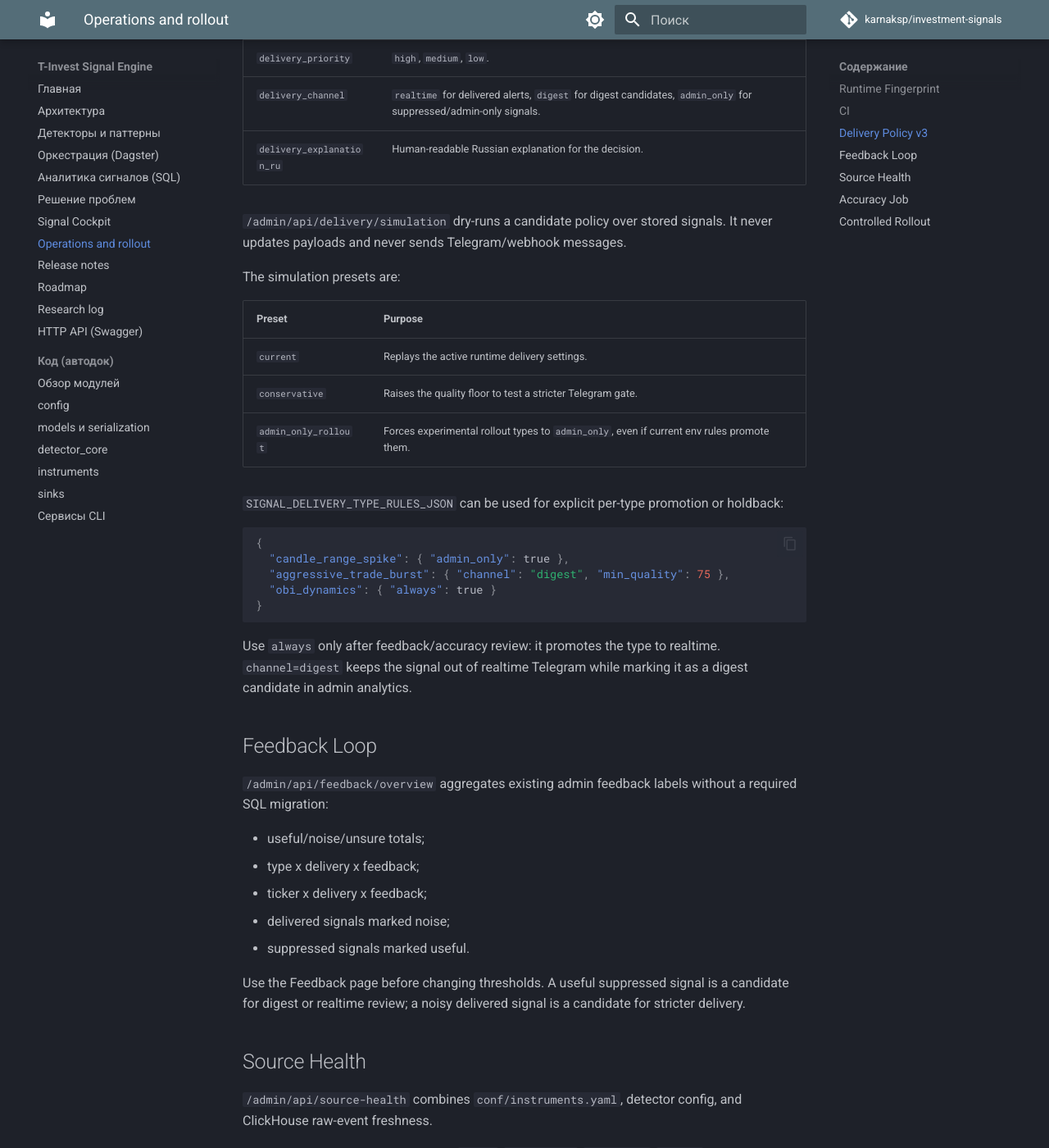
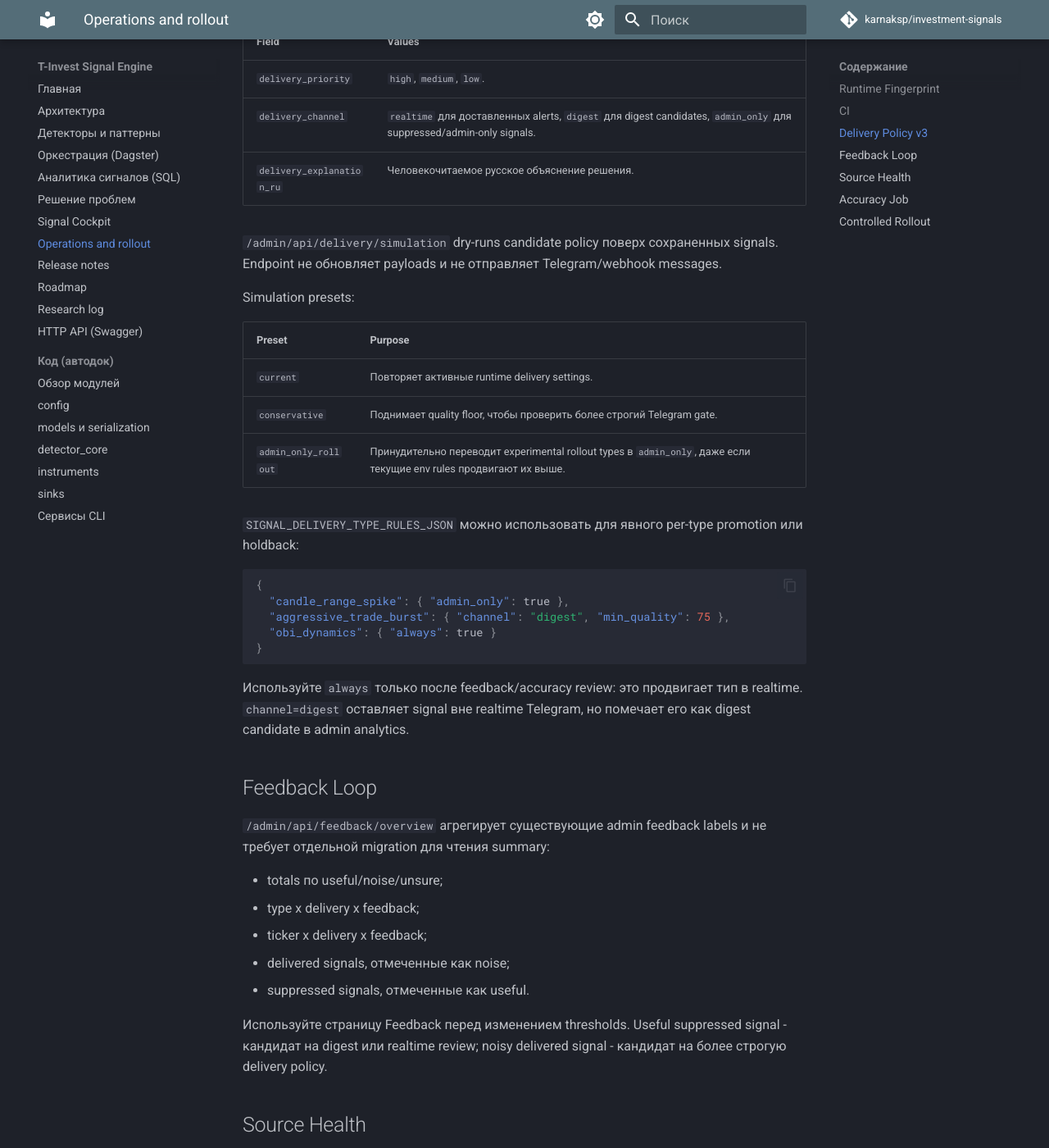
Before and after one commit to karnaksp/investment-signals, an MkDocs documentation site: the page built from docs/operations.md, in a window 1280 px wide and 1400 px high, scrolled down 1386 px. Shown: the whole window at 82% size. Built offline with MkDocs 1.6.1 and Material for MkDocs 9.7.7, drawn with Linux system fonts in a browser that asks for light colours; comment, search, counter and statistics services are not loaded; some of the changed text lies outside the part shown.

Commit message:
Localize operations docs (#18)
Co-authored-by: Denis Irinyakov <karnaksp@users.noreply.github.com>

````diff
--- a/docs/operations.md
+++ b/docs/operations.md
@@ -1,20 +1,20 @@
 # Operations and Rollout
 
-This page documents the runtime and calibration loop used to evolve Signal Engine without returning Telegram spam.
+Эта страница описывает runtime и calibration loop, которые позволяют развивать Signal Engine без увеличения шума в delivery.
 
 ## Runtime Fingerprint
 
-`/health`, `/ready`, and `/admin/api/settings` include a runtime fingerprint:
+`/health`, `/ready` и `/admin/api/settings` возвращают runtime fingerprint:
 
 | Field | Meaning |
 |---|---|
-| `app_version` | Package/runtime version from `APP_VERSION` or package metadata. |
-| `commit_sha` | Build commit from `APP_COMMIT_SHA`, GitHub SHA, or local `git rev-parse`. |
-| `build_time` | Build timestamp from `APP_BUILD_TIME`, `BUILD_TIME`, or `unknown`. |
+| `app_version` | Версия package/runtime из `APP_VERSION` или package metadata. |
+| `commit_sha` | Build commit из `APP_COMMIT_SHA`, GitHub SHA или локального `git rev-parse`. |
+| `build_time` | Build timestamp из `APP_BUILD_TIME`, `BUILD_TIME` или `unknown`. |
 
-Signal Cockpit shows this fingerprint in the top status bar after the first settings request. Use it to verify which commit produced a Telegram alert or an admin row.
+Signal Cockpit показывает этот fingerprint в верхней status bar после первого запроса settings. Используйте его, чтобы проверить, какой commit создал Telegram alert или admin row.
 
-Docker builds can pass:
+Docker builds могут передавать:
 
 ```bash
 docker build \
@@ -26,7 +26,7 @@ docker build \
 
 ## CI
 
-`.github/workflows/ci.yml` runs on pushes, pull requests, and manual dispatch:
+`.github/workflows/ci.yml` запускается на pushes, pull requests и manual dispatch:
 
 ```bash
 python -m pytest -q
@@ -41,31 +41,31 @@ docker build \
 docker run --rm tinvest-signal-engine:ci python -c "from tinvest_signal_engine.runtime_info import runtime_fingerprint; from tinvest_signal_engine.services.api import create_app; app = create_app(); print(app.title, runtime_fingerprint())"
 ```
 
-`.github/workflows/docs.yml` remains responsible for GitHub Pages deployment from `main`.
+`.github/workflows/docs.yml` отвечает за GitHub Pages deployment из `main`.
 
 ## Delivery Policy v3
 
-Delivery v3 keeps the storage-first rule: detector and enrichment save signals, delivery decides what can leave the system.
+Delivery v3 сохраняет storage-first rule: detector и enrichment сохраняют signals, а delivery решает, что может выйти из системы наружу.
 
-Every signal payload gets additional read-only metadata:
+Каждый signal payload получает дополнительную read-only metadata:
 
 | Field | Values |
 |---|---|
 | `delivery_priority` | `high`, `medium`, `low`. |
-| `delivery_channel` | `realtime` for delivered alerts, `digest` for digest candidates, `admin_only` for suppressed/admin-only signals. |
-| `delivery_explanation_ru` | Human-readable Russian explanation for the decision. |
+| `delivery_channel` | `realtime` для доставленных alerts, `digest` для digest candidates, `admin_only` для suppressed/admin-only signals. |
+| `delivery_explanation_ru` | Человекочитаемое русское объяснение решения. |
 
-`/admin/api/delivery/simulation` dry-runs a candidate policy over stored signals. It never updates payloads and never sends Telegram/webhook messages.
+`/admin/api/delivery/simulation` dry-runs candidate policy поверх сохраненных signals. Endpoint не обновляет payloads и не отправляет Telegram/webhook messages.
 
-The simulation presets are:
+Simulation presets:
 
 | Preset | Purpose |
 |---|---|
-| `current` | Replays the active runtime delivery settings. |
-| `conservative` | Raises the quality floor to test a stricter Telegram gate. |
-| `admin_only_rollout` | Forces experimental rollout types to `admin_only`, even if current env rules promote them. |
+| `current` | Повторяет активные runtime delivery settings. |
+| `conservative` | Поднимает quality floor, чтобы проверить более строгий Telegram gate. |
+| `admin_only_rollout` | Принудительно переводит experimental rollout types в `admin_only`, даже если текущие env rules продвигают их выше. |
 
-`SIGNAL_DELIVERY_TYPE_RULES_JSON` can be used for explicit per-type promotion or holdback:
+`SIGNAL_DELIVERY_TYPE_RULES_JSON` можно использовать для явного per-type promotion или holdback:
 
 ```json
 {
@@ -75,38 +75,38 @@ The simulation presets are:
 }
 ```
 
-Use `always` only after feedback/accuracy review: it promotes the type to realtime. `channel=digest` keeps the signal out of realtime Telegram while marking it as a digest candidate in admin analytics.
+Используйте `always` только после feedback/accuracy review: это продвигает тип в realtime. `channel=digest` оставляет signal вне realtime Telegram, но помечает его как digest candidate в admin analytics.
 
 ## Feedback Loop
 
-`/admin/api/feedback/overview` aggregates existing admin feedback labels without a required SQL migration:
+`/admin/api/feedback/overview` агрегирует существующие admin feedback labels и не требует отдельной migration для чтения summary:
 
-- useful/noise/unsure totals;
+- totals по useful/noise/unsure;
 - type x delivery x feedback;
 - ticker x delivery x feedback;
-- delivered signals marked noise;
-- suppressed signals marked useful.
+- delivered signals, отмеченные как noise;
+- suppressed signals, отмеченные как useful.
 
-Use the Feedback page before changing thresholds. A useful suppressed signal is a candidate for digest or realtime review; a noisy delivered signal is a candidate for stricter delivery.
+Используйте страницу Feedback перед изменением thresholds. Useful suppressed signal - кандидат на digest или realtime review; noisy delivered signal - кандидат на более строгую delivery policy.
 
 ## Source Health
 
-`/admin/api/source-health` combines `conf/instruments.yaml`, detector config, and ClickHouse raw-event freshness.
+`/admin/api/source-health` объединяет `conf/instruments.yaml`, detector config и ClickHouse raw-event freshness.
 
-For each instrument it reports recent `trade`, `last_price`, `orderbook`, `candle`, `trading_status`, and `open_interest` availability. It also explains why a signal type is impossible now:
+Для каждого instrument endpoint показывает availability последних `trade`, `last_price`, `orderbook`, `candle`, `trading_status` и `open_interest`. Также он объясняет, почему signal type сейчас невозможен:
 
 | Reason | Meaning |
 |---|---|
-| `source_not_subscribed` | The required source is not enabled for the instrument. |
-| `source_stale` | The source is configured but no recent raw events were found. |
-| `source_unknown` | ClickHouse is unavailable or not configured. |
-| `config_disabled` | Detector config disables the signal type. |
+| `source_not_subscribed` | Required source не включен для instrument. |
+| `source_stale` | Source настроен, но recent raw events не найдены. |
+| `source_unknown` | ClickHouse недоступен или не настроен. |
+| `config_disabled` | Detector config отключает signal type. |
 
-If ClickHouse is unavailable, the endpoint returns `status=unknown` and the admin remains usable.
+Если ClickHouse недоступен, endpoint возвращает `status=unknown`, а admin остается usable.
 
 ## Accuracy Job
 
-`scripts/duckdb_label_signals.py` can produce the admin accuracy JSON:
+`scripts/duckdb_label_signals.py` может сформировать admin accuracy JSON:
 
 ```bash
 python scripts/duckdb_label_signals.py \
@@ -116,18 +116,18 @@ python scripts/duckdb_label_signals.py \
   --output var/accuracy/signal_accuracy.json
 ```
 
-The report groups forward VWAP metrics by signal type, ticker, quality tier, and delivery status. `/admin/api/accuracy` reads `SIGNAL_ACCURACY_JSON_PATH`; when the file is missing, it returns an empty state instead of failing the page.
+Report группирует forward VWAP metrics по signal type, ticker, quality tier и delivery status. `/admin/api/accuracy` читает `SIGNAL_ACCURACY_JSON_PATH`; если файла нет, endpoint возвращает empty state вместо ошибки страницы.
 
 ## Controlled Rollout
 
-New or previously disabled signals should start as storage/admin-only data:
+Новые или ранее отключенные signals должны начинаться как storage/admin-only data:
 
 | Stage | Signal type | Initial channel |
 |---|---|---|
-| 1 | `candle_range_spike` on 5-10 liquid TQBR instruments with candles enabled | `admin_only` |
-| 2 | `obi_dynamics` on core equities/futures with stable orderbook | `admin_only` |
-| 3 | `open_interest_spike` only for futures with real source data | `admin_only` |
-| 4 | `aggressive_trade_burst` on the most liquid instruments | `admin_only` |
-| 5 | `lead_lag_divergence` only for explicitly configured pairs | `admin_only` |
+| 1 | `candle_range_spike` на 5-10 liquid TQBR instruments с включенными candles | `admin_only` |
+| 2 | `obi_dynamics` на core equities/futures со стабильным orderbook | `admin_only` |
+| 3 | `open_interest_spike` только для futures с реальными source data | `admin_only` |
+| 4 | `aggressive_trade_burst` на самых liquid instruments | `admin_only` |
+| 5 | `lead_lag_divergence` только для явно настроенных pairs | `admin_only` |
 
-Promote a signal from admin-only to digest or realtime only after source health, feedback, and accuracy data support the change.
+Продвигайте signal из admin-only в digest или realtime только после того, как source health, feedback и accuracy data подтверждают изменение.
````
Also changed, not shown: CHANGELOG.md (+9 -9 lines).
